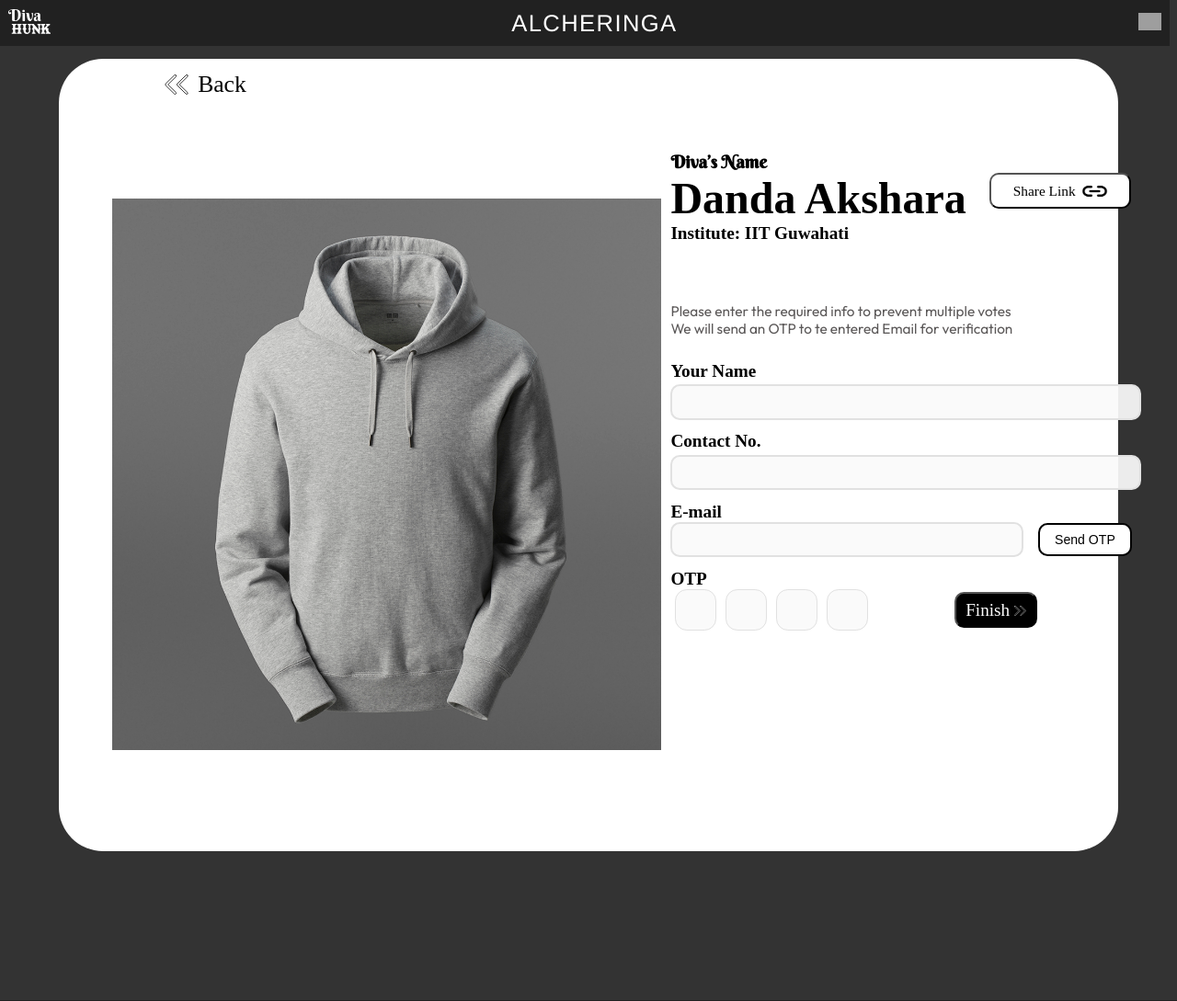
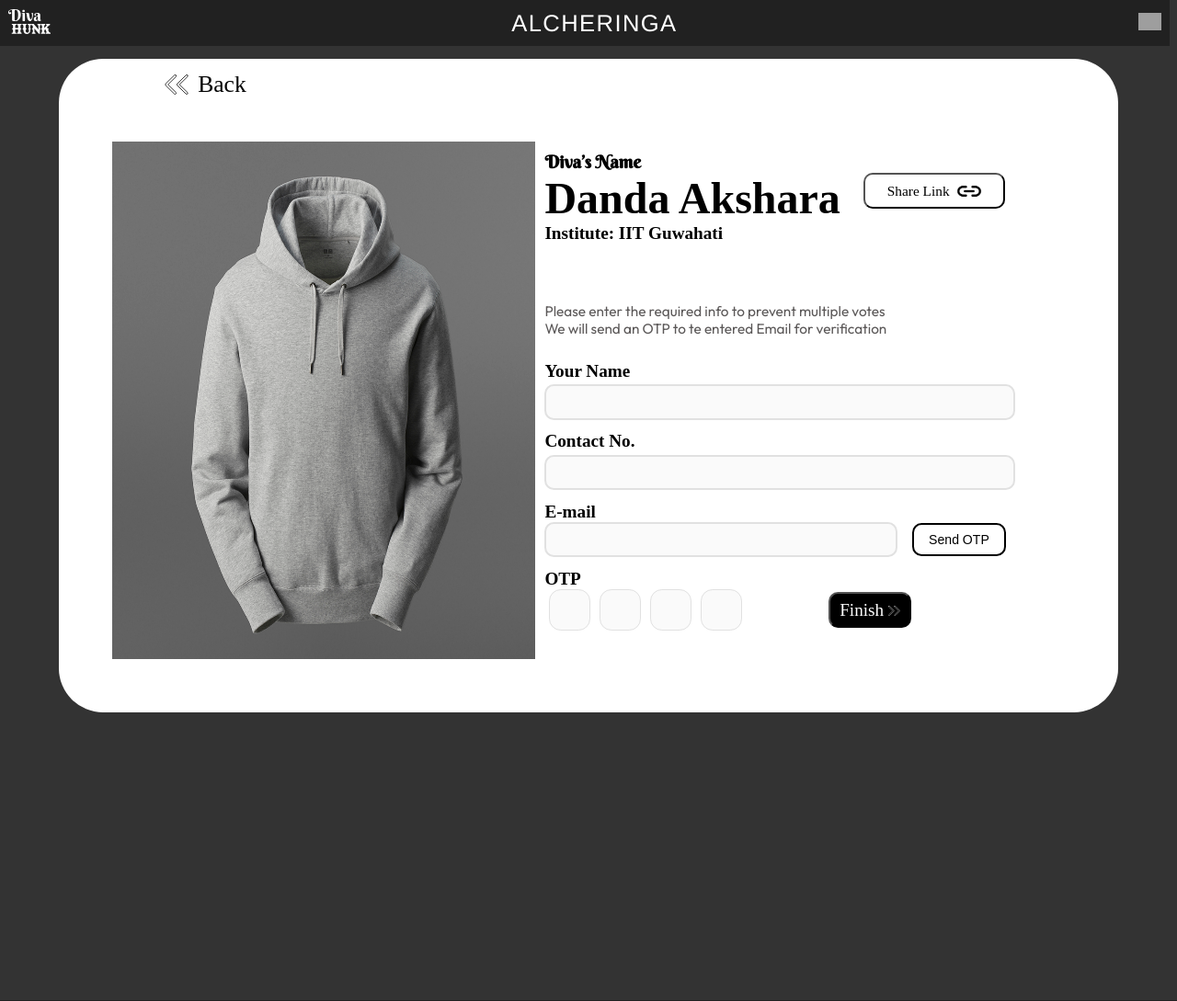
Before and after one commit to ankit11hab/diva-hunk, a Django app: page /diva/register/1 in a window 1280 px wide. Shown: the top 1089 px of the page at 92% size. Run offline with Django 4.2, Linux system fonts and the light colour scheme; data comes from the database, SQL or seed files in the repository; some web fonts are replaced; grey boxes are pictures that could not be loaded.

Commit message:
thanks mob view fixed

```diff
--- a/static/css/register.css
+++ b/static/css/register.css
@@ -27,11 +27,9 @@
 }
 
 .diva-img {
- position: relative;
-    width: 70vw;
-    height: 75vh;
-
-    margin: 5% auto;
+  width: 36vw;
+  height: 44vw;
+  margin-top: -1%;
 }
 
 .candidate-detail {
--- a/static/css/thanks.css
+++ b/static/css/thanks.css
@@ -104,10 +104,11 @@
   }
   .alcherlogo {
     width: 80vw;
+    /* transform: scale(1.15, 1.1); */
   }
   .left_mob {
     font-family: "Star Guard";
-
+    /* width: 100vw; */
     font-weight: bold;
     color: #ffffff;
     -webkit-text-stroke: 1px #000000;
@@ -158,7 +159,7 @@
   .btn {
     position: relative;
     left: 8%;
-    margin-top: 40%;
+    /* margin-top: 40%; */
     width: 50%;
     height: 11vw;
     font-size: 4vw;
```
